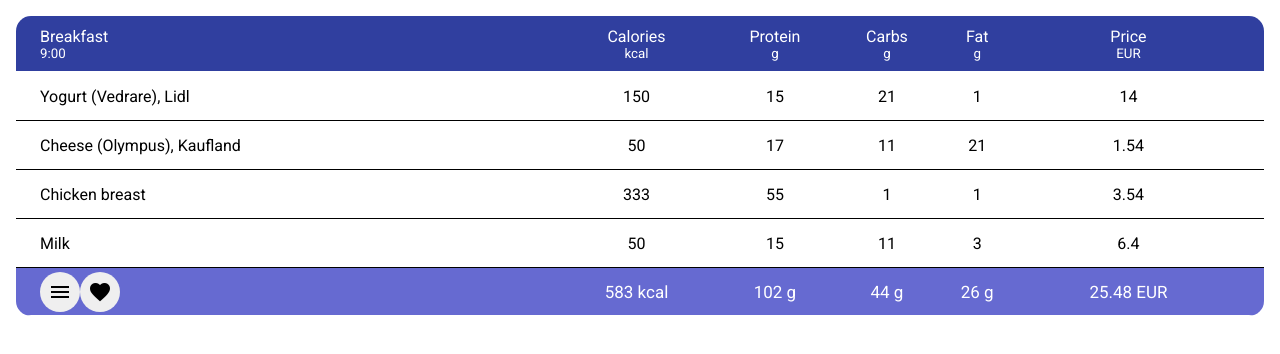
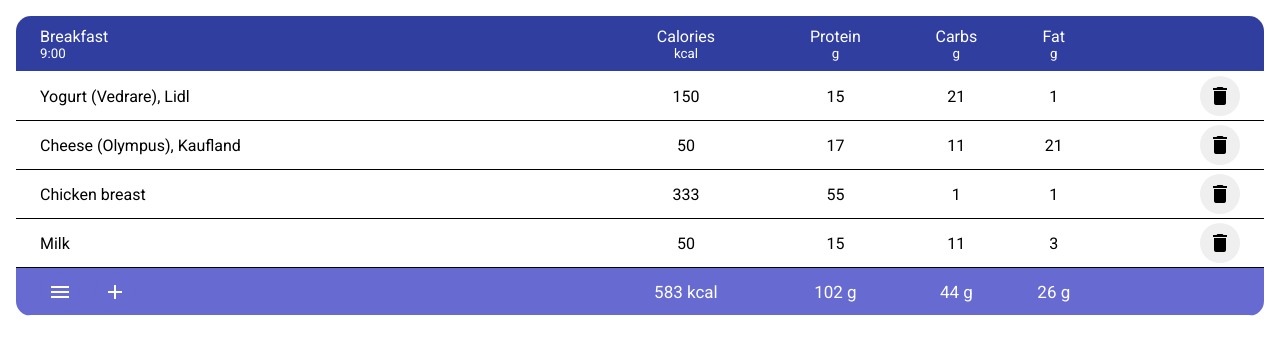
Before and after one commit to vanshianec/nutrition-assistant-fe, an Angular app: page / in a window 1280 px wide. Shown: the top 354 px of the page. Built offline with nearby package versions, Linux system fonts and the light colour scheme.

Commit message:
[NA-4] Add delete icon to remove foods from the meal food table

```diff
--- a/src/app/core/meal/content/food-table/food-table.component.html
+++ b/src/app/core/meal/content/food-table/food-table.component.html
@@ -1,34 +1,46 @@
 <table mat-table
        [dataSource]="dataSource" multiTemplateDataRows
        class="mat-elevation-z8">
-  <ng-container matColumnDef="{{column.name}}" *ngFor="let column of columnData; first as isFirst;">
-    <td mat-cell *matCellDef="let element"> {{element[column.name]}} </td>
-    <ng-container *ngIf="isFirst">
+
+  <ng-container matColumnDef="{{column.name}}" *ngFor="let column of columnData; let first = first; let last = last">
+    <ng-container *ngIf="first">
       <th mat-header-cell class="header-cell-content" *matHeaderCellDef>
         <span>Breakfast</span>
         <small>9:00</small>
       </th>
+      <td mat-cell *matCellDef="let element">{{element[column.name]}}</td>
       <td mat-footer-cell *matFooterCellDef>
-        <button mat-icon-button color="primary" aria-label="Example icon button with a heart icon">
+        <button mat-icon-button class="icon-overlay">
           <mat-icon>menu</mat-icon>
         </button>
-        <button mat-icon-button color="primary" aria-label="Example icon button with a heart icon">
-          <mat-icon>favorite</mat-icon>
+        <button mat-icon-button class="icon-overlay">
+          <mat-icon>add</mat-icon>
         </button>
       </td>
     </ng-container>
-    <ng-container *ngIf="!isFirst">
+
+    <ng-container *ngIf="!first && !last">
       <th mat-header-cell *matHeaderCellDef>
         <div class="header-cell-content">
           <span>{{column.name | titlecase}}</span>
           <small>{{column?.displayUnit}}</small>
         </div>
       </th>
+      <td mat-cell *matCellDef="let element">{{element[column.name]}}</td>
       <td mat-footer-cell *matFooterCellDef>{{getTotalAmount(column.name) | number}} {{column?.displayUnit}}</td>
+    </ng-container>
+
+    <ng-container *ngIf="last">
+      <th mat-header-cell *matHeaderCellDef></th>
+      <td mat-cell *matCellDef>
+        <button mat-icon-button class="delete-icon">
+          <mat-icon>delete</mat-icon>
+        </button>
+      </td>
+      <td mat-footer-cell *matFooterCellDef></td>
     </ng-container>
   </ng-container>
 
-  <!-- Expanded Content Column - The detail row is made up of this one column that spans across all columns -->
   <ng-container matColumnDef="expandedDetail">
     <td mat-cell *matCellDef="let element" [attr.colspan]="columnData.length">
       <div class="element-detail"
--- a/src/app/core/meal/content/food-table/food-table.component.scss
+++ b/src/app/core/meal/content/food-table/food-table.component.scss
@@ -17,6 +17,10 @@ tr.detail-row {
   text-align: center;
 }
 
+.mat-header-cell:last-child, td.mat-footer-cell:last-child, .mat-cell:last-child {
+  text-align: right;
+}
+
 .header-cell-content span, small {
   font-weight: normal;
   display: block;
@@ -24,6 +28,10 @@ tr.detail-row {
 
 .mat-header-row {
   background-color: $primary;
+}
+
+td .mat-icon-button.icon-overlay{
+  margin-right: 15px;
 }
 
 .mat-header-row th {
--- a/src/styles/colors.scss
+++ b/src/styles/colors.scss
@@ -5,4 +5,4 @@ $secondary: #ff4081;
 $secondary-light: #ff79b0;
 $secondary-dark: #c60055;
 
-$error: #B00020;
+$warn: #B00020;
--- a/src/styles/main.scss
+++ b/src/styles/main.scss
@@ -1 +1,2 @@
 @import './colors';
+@import './ui-components/icons';
--- /dev/null
+++ b/src/styles/ui-components/icons.scss
@@ -0,0 +1,8 @@
+.icon-overlay {
+  color: white;
+  background-color: $primary-light;
+}
+
+.delete-icon:hover {
+  color: red;
+}
```
